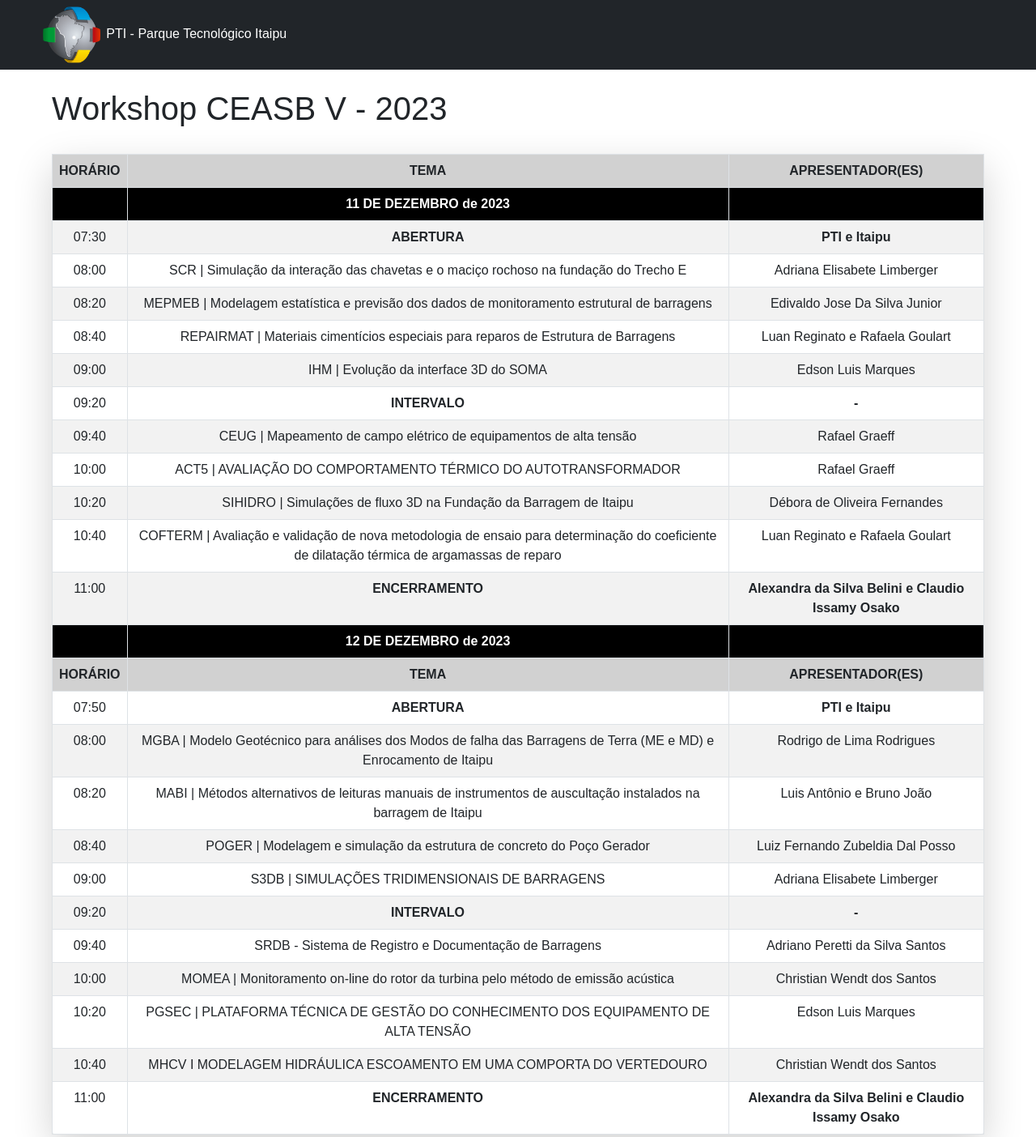
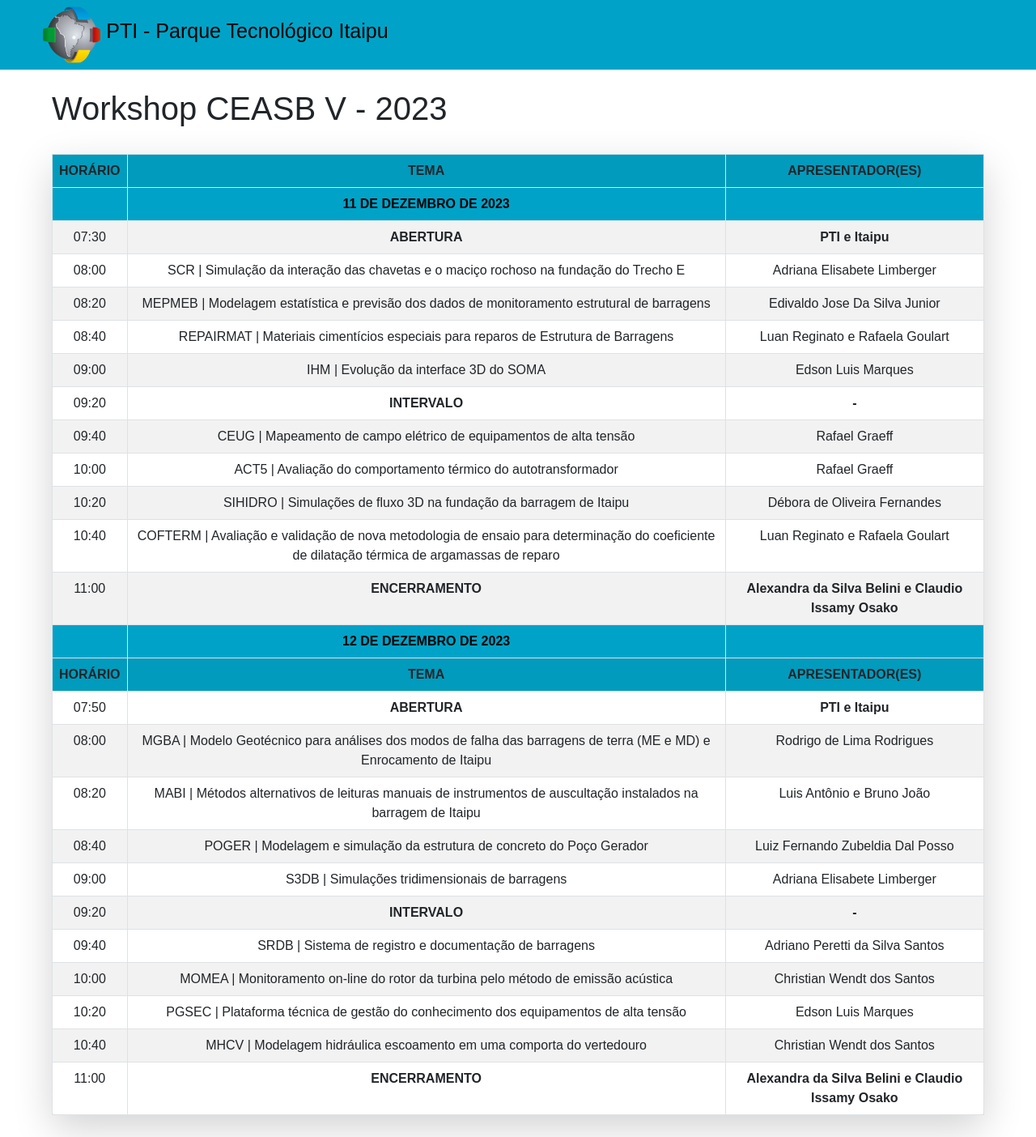
Before and after one commit to enzomanenteferreira/workshopCeasb, a plain HTML site: page index.html in a window 1280 px wide. Shown: the top 1404 px of the page at 81% size. Drawn offline with nearby package versions, Linux system fonts and the light colour scheme.

Commit message:
workshop

```diff
--- a/index.html
+++ b/index.html
@@ -7,17 +7,17 @@
     <meta name="viewport" content="width=device-width, initial-scale=1.0">
     <link href="https://cdn.jsdelivr.net/npm/bootstrap@5.2.2/dist/css/bootstrap.min.css" rel="stylesheet" integrity="sha384-Zenh87qX5JnK2Jl0vWa8Ck2rdkQ2Bzep5IDxbcnCeuOxjzrPF/et3URy9Bv1WTRi" crossorigin="anonymous">
     <link rel="stylesheet" href="style.css">
-    <title>Workshop Ceasb V 2023</title>
+    <title style="color:aqua">Workshop Ceasb V 2023</title>
 </head>
 
 
 <body>
     <script src="https://cdn.jsdelivr.net/npm/bootstrap@5.2.2/dist/js/bootstrap.bundle.min.js" integrity="sha384-OERcA2EqjJCMA+/3y+gxIOqMEjwtxJY7qPCqsdltbNJuaOe923+mo//f6V8Qbsw3" crossorigin="anonymous"></script>
     <header class="site-header" role="banner">
-        <nav class="navbar navbar-expand-lg navbar-dark bg-dark">
+        <nav class="navbar navbar-expand-lg navbar-light" style="background-color: rgb(0, 163, 199);">
             <div class="logo">
                 <img src="Globo Colorido.png" alt="Logo">
-                <span class="logo-text">PTI - Parque Tecnológico Itaipu</span>
+                <span class="logo-text" style="color: black; font-size: 25px;" >PTI - Parque Tecnológico Itaipu</span>
             </div>
         </nav>
     </header>
@@ -29,16 +29,16 @@
             <h1 class="post-list-heading">Workshop CEASB V - 2023</h1>
             <br>
           <table class="table table-striped table-bordered shadow-lg p-3 mb-5 bg-body rounded text-center">
-            <tr style="background-color:gainsboro;color:azure;">
+            <tr style="background-color:rgb(0, 163, 199);color:azure;">
                 <td><b>HORÁRIO</b></td>
                 <td><b>TEMA</b></td>
                 <td><b>APRESENTADOR(ES)</b></td>
                 </td>
             </tr>
 
-            <tr style="background-color: black; color:white;">
+            <tr style="background-color: rgb(0, 163, 199); color:rgb(0, 0, 0);">
                 <td></td>
-                <td><b>11 DE DEZEMBRO de 2023</b></td>
+                <td><b>11 DE DEZEMBRO DE 2023</b></td>
                 <td></td>
             </tr>
 
@@ -87,13 +87,13 @@
 
             <tr>
                 <td>10:00</td>
-                <td>ACT5 | AVALIAÇÃO DO COMPORTAMENTO TÉRMICO DO AUTOTRANSFORMADOR</td>
+                <td>ACT5 | Avaliação do comportamento térmico do autotransformador</td>
                 <td>Rafael Graeff</td>
             </tr>
 
             <tr>
                 <td>10:20</td>
-                <td>SIHIDRO | Simulações de fluxo 3D na Fundação da Barragem de Itaipu</td>
+                <td>SIHIDRO | Simulações de fluxo 3D na fundação da barragem de Itaipu</td>
                 <td>Débora de Oliveira Fernandes</td>
             </tr>
 
@@ -109,13 +109,13 @@
                 <td><b>Alexandra da Silva Belini e Claudio Issamy Osako</b></td>
             </tr>
 
-            <tr style="background-color: rgb(0, 0, 0); color:white;">
+            <tr style="background-color: rgb(0, 163, 199); color:black;">
                 <td></td>
-                <td><b>12 DE DEZEMBRO de 2023</b></td>
+                <td><b>12 DE DEZEMBRO DE 2023</b></td>
                 <td></td>
             </tr>
 
-            <tr style="background-color:gainsboro;color:azure;">
+            <tr style="background-color:rgb(0, 163, 199);color:black;">
                 <td><b>HORÁRIO</b></td>
                 <td><b>TEMA</b></td>
                 <td><b>APRESENTADOR(ES)</b></td>
@@ -130,7 +130,7 @@
 
             <tr>
                 <td>08:00</td>
-                <td>MGBA | Modelo Geotécnico para análises dos Modos de falha das Barragens de Terra (ME e MD) e Enrocamento de Itaipu</td>
+                <td>MGBA | Modelo Geotécnico para análises dos modos de falha das barragens de terra (ME e MD) e Enrocamento de Itaipu</td>
                 <td>Rodrigo de Lima Rodrigues</td>
             </tr>
 
@@ -148,7 +148,7 @@
 
             <tr>
                 <td>09:00</td>
-                <td>S3DB | SIMULAÇÕES TRIDIMENSIONAIS DE BARRAGENS</td>
+                <td>S3DB | Simulações tridimensionais de barragens</td>
                 <td>Adriana Elisabete Limberger</td>
             </tr>
 
@@ -160,7 +160,7 @@
 
             <tr>
                 <td>09:40</td>
-                <td>SRDB - Sistema de Registro e Documentação de Barragens</td>
+                <td>SRDB | Sistema de registro e documentação de barragens</td>
                 <td>Adriano Peretti da Silva Santos</td>
             </tr>
 
@@ -172,13 +172,13 @@
 
             <tr>
                 <td>10:20</td>
-                <td>PGSEC | PLATAFORMA TÉCNICA DE GESTÃO DO CONHECIMENTO DOS EQUIPAMENTO DE ALTA TENSÃO</td>
+                <td>PGSEC | Plataforma técnica de gestão do conhecimento dos equipamentos de alta tensão</td>
                 <td>Edson Luis Marques</td>
             </tr>
 
             <tr>
                 <td>10:40</td>
-                <td>MHCV I MODELAGEM HIDRÁULICA ESCOAMENTO EM UMA COMPORTA DO VERTEDOURO</td>
+                <td>MHCV | Modelagem hidráulica escoamento em uma comporta do vertedouro</td>
                 <td>Christian Wendt dos Santos</td>
             </tr>
 
```
